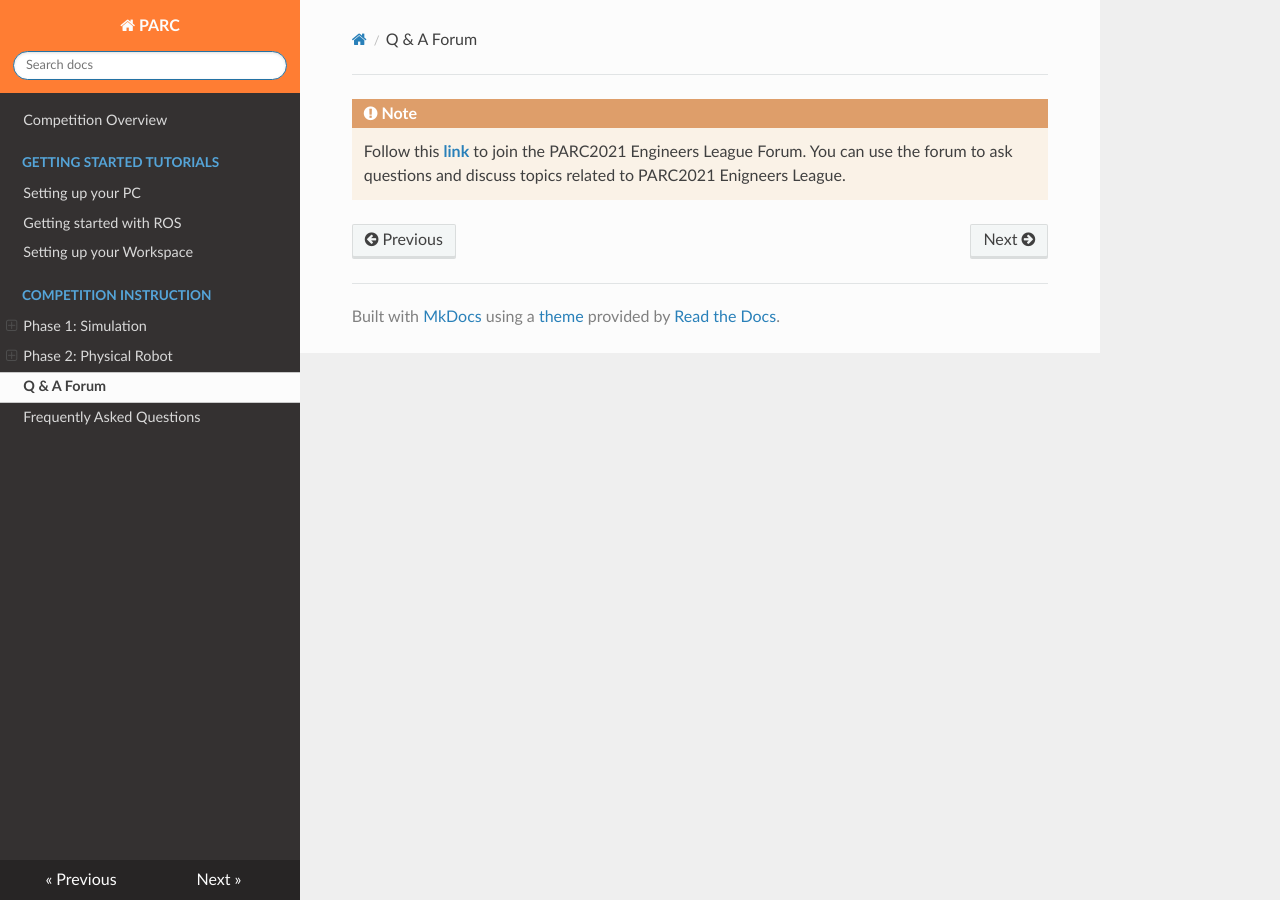
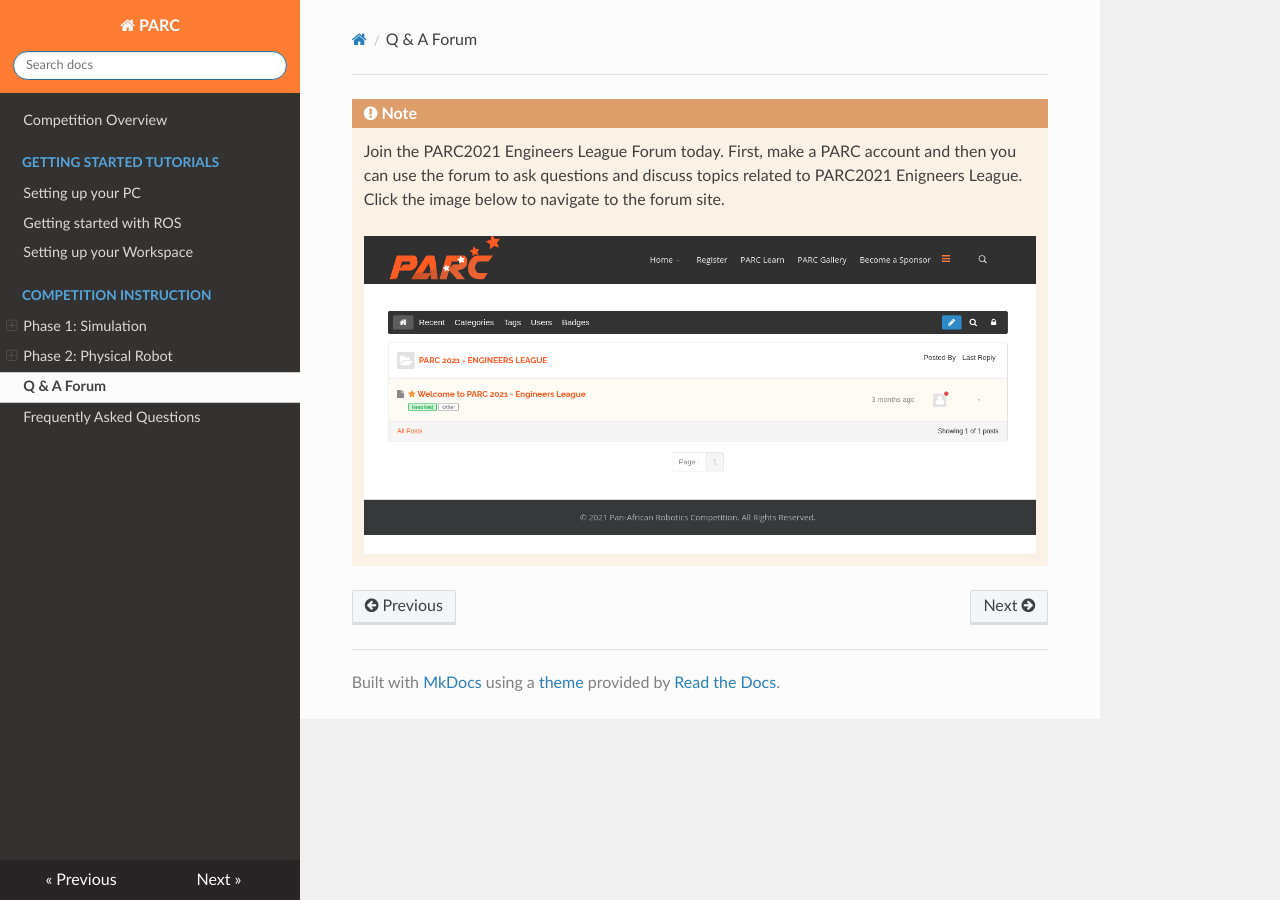
Before and after one commit to khaledkhnissi/documentation, an MkDocs documentation site: the page built from docs/forum/index.md, in a window 1280 px wide. Built offline with MkDocs 1.6.1, drawn with Linux system fonts in a browser that asks for light colours; nearby versions of some CDN libraries.

Commit message:
updated form page

```diff
--- a/docs/forum/index.md
+++ b/docs/forum/index.md
@@ -1,3 +1,5 @@
 
 !!! note
-    Follow this [**link**](https://parcrobotics.org/engineers-forum) to join the PARC2021 Engineers League Forum. You can use the forum to ask questions and discuss topics related to PARC2021 Enigneers League.
+    Join the PARC2021 Engineers League Forum today. First, make a PARC account and then you can use the forum to ask questions and discuss topics related to PARC2021 Enigneers League. Click the image below to navigate to the forum site.
+
+    [![forum](forum.png)](https://parcrobotics.org/engineers-forum)
```
Also changed, not shown: docs/forum/forum.png (added).
